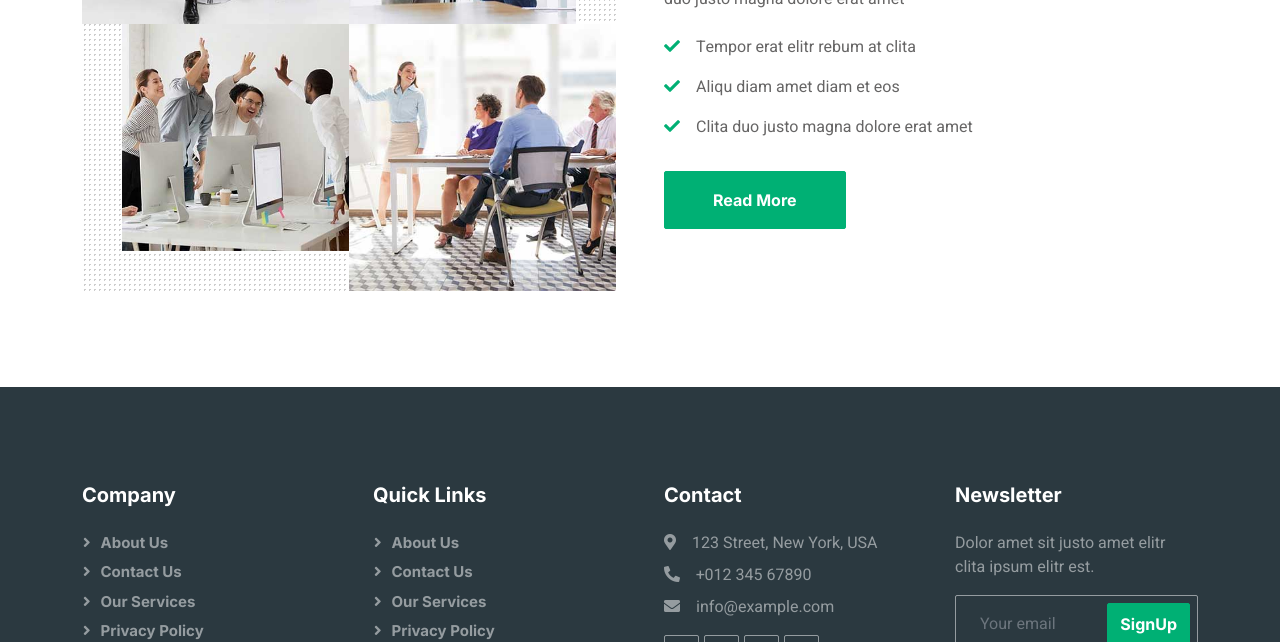
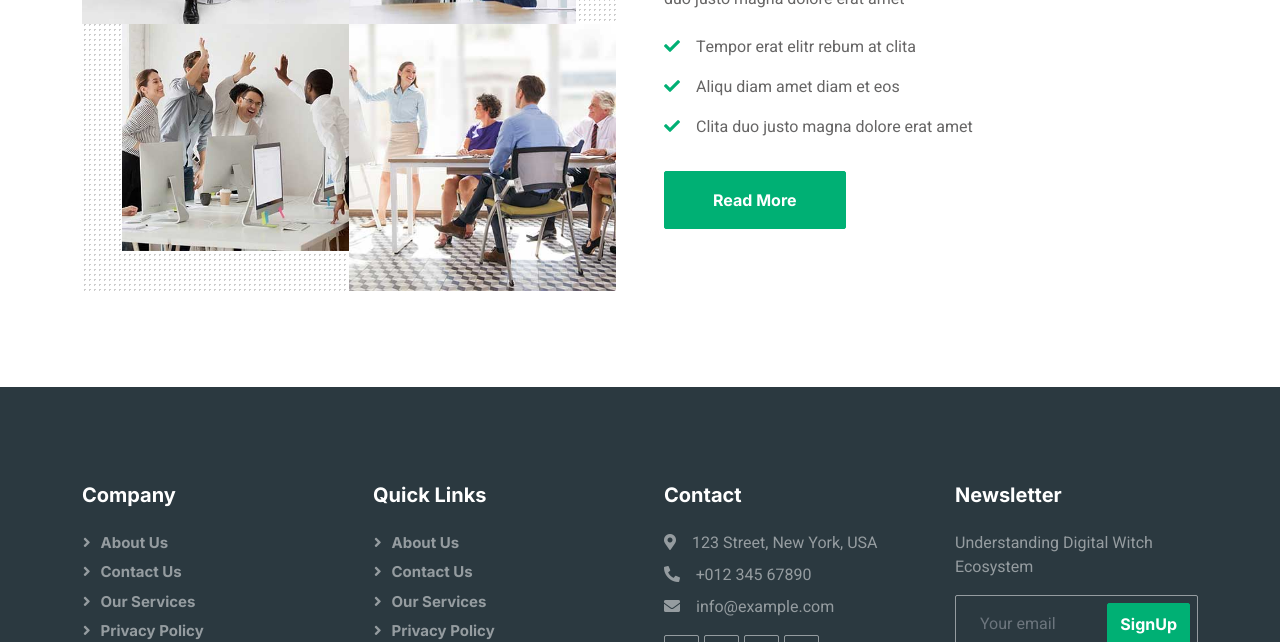
Before and after one commit to digitalwitching/jobhub-site, a plain HTML site: page about.html in a window 1280 px wide. Shown: the part 811-1453 px from the top of the page. Drawn offline with nearby package versions, Linux system fonts and the light colour scheme.

Commit message:
modified:   about.html

```diff
--- a/about.html
+++ b/about.html
@@ -161,7 +161,7 @@
                     </div>
                     <div class="col-lg-3 col-md-6">
                         <h5 class="text-white mb-4">Newsletter</h5>
-                        <p>Dolor amet sit justo amet elitr clita ipsum elitr est.</p>
+                        <p>Understanding Digital Witch Ecosystem</p>
                         <div class="position-relative mx-auto" style="max-width: 400px;">
                             <input class="form-control bg-transparent w-100 py-3 ps-4 pe-5" type="text" placeholder="Your email">
                             <button type="button" class="btn btn-primary py-2 position-absolute top-0 end-0 mt-2 me-2">SignUp</button>
```
